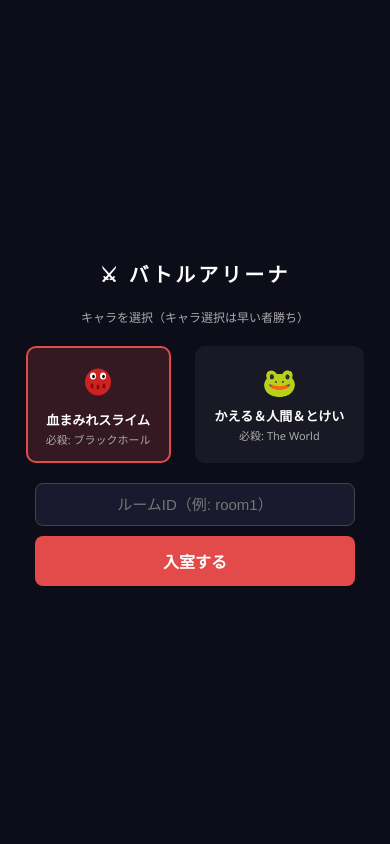
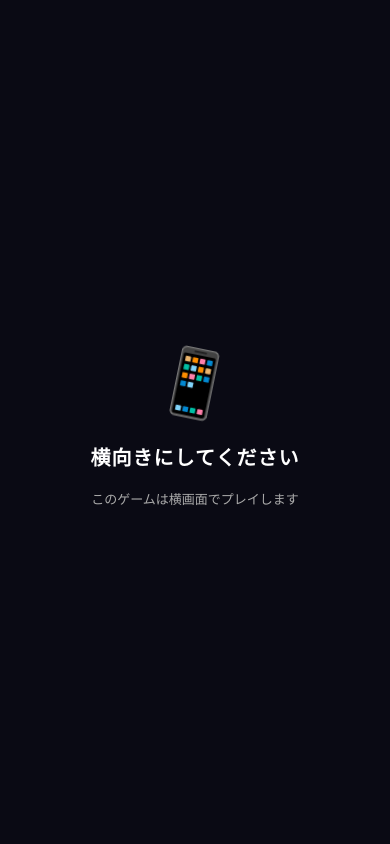
Before and after one commit to sayu182905/claude-game1, a Flask app: page / in a window 390 px wide. Run offline with Flask 3, Linux system fonts and the light colour scheme; some libraries are stand-ins or nearby versions.

Commit message:
スマホ横画面対応: 縦持ち警告オーバーレイ＋横画面でプレイ領域拡大

```diff
--- a/templates/index.html
+++ b/templates/index.html
@@ -124,6 +124,34 @@ html, body { width: 100%; height: 100%; background: #0a0a14; overflow: hidden; f
 }
 #disconnect-overlay.show { display: flex; }
 
+/* ===== 横画面（スマホ）でプレイ領域を最大化 ===== */
+@media (orientation: landscape) and (max-height: 500px) {
+  #hud { padding: 3px 10px; }
+  .char-name { font-size: 9px; }
+  .hp-bar-bg { height: 8px; }
+  .sp-bar-bg { height: 4px; }
+  .bar-label, .ult-ready, .status-text { font-size: 8px; }
+  .status-text { min-height: 10px; }
+  #vpad { padding: 4px 8px; gap: 4px; }
+  .pad-btn { width: clamp(36px, 9vh, 48px); height: clamp(36px, 9vh, 48px); }
+  .pad-btn.ult { width: clamp(40px, 10vh, 54px); height: clamp(40px, 10vh, 54px); }
+}
+
+/* ===== 縦向き警告（横画面でプレイ） ===== */
+#rotate-overlay {
+  display: none; position: fixed; inset: 0;
+  background: #0a0a14; z-index: 9999;
+  flex-direction: column; align-items: center; justify-content: center;
+  gap: 18px; color: #fff; text-align: center; padding: 30px;
+}
+#rotate-overlay .rot-icon { font-size: 64px; animation: rothint 1.6s ease-in-out infinite; }
+#rotate-overlay .rot-title { font-size: 20px; font-weight: 700; letter-spacing: 1px; }
+#rotate-overlay .rot-sub { font-size: 13px; color: #aaa; }
+@keyframes rothint { 0%,100%{transform:rotate(0deg)} 50%{transform:rotate(90deg)} }
+@media (orientation: portrait) and (max-width: 920px) {
+  #rotate-overlay { display: flex; }
+}
+
 /* ダメージ表示 */
 .dmg-text {
   position: absolute; font-size: 14px; font-weight: 700;
@@ -134,6 +162,13 @@ html, body { width: 100%; height: 100%; background: #0a0a14; overflow: hidden; f
 </style>
 </head>
 <body>
+
+<!-- 縦向き警告（横画面でプレイ） -->
+<div id="rotate-overlay">
+  <div class="rot-icon">📱</div>
+  <div class="rot-title">横向きにしてください</div>
+  <div class="rot-sub">このゲームは横画面でプレイします</div>
+</div>
 
 <!-- タイトル -->
 <div id="title-screen" class="screen active">
```
